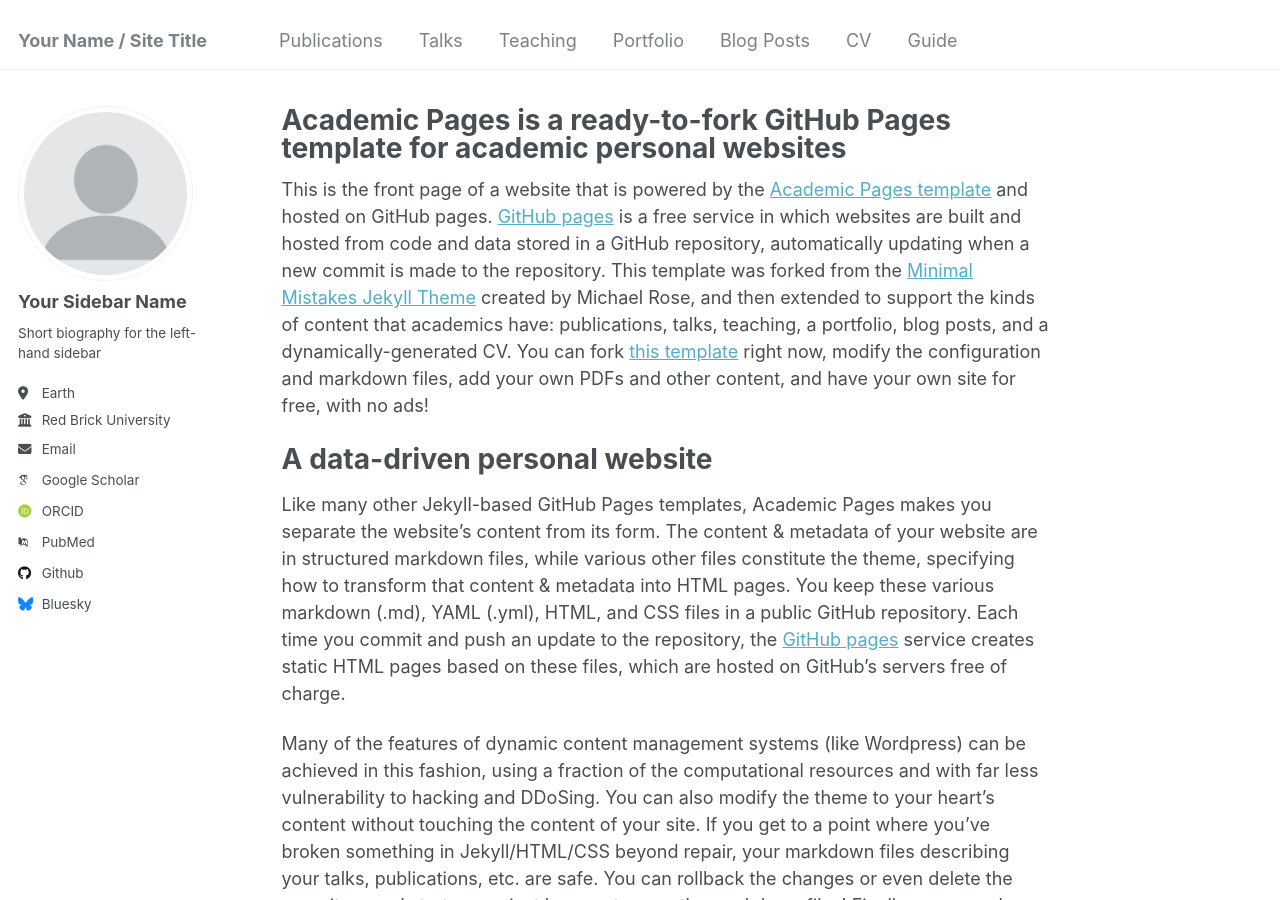
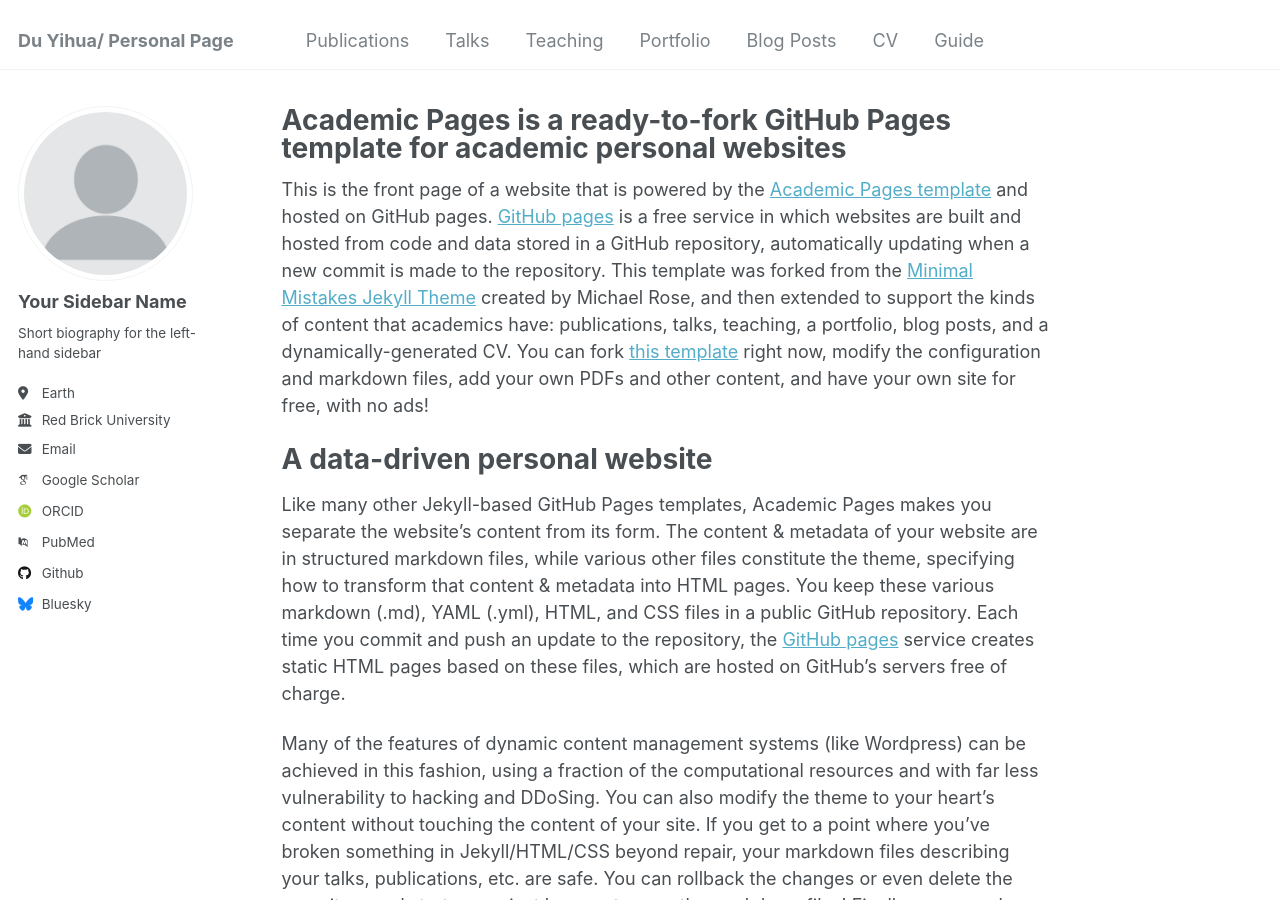
Before and after one commit to hit-perfect/hit-perfect.github.io, a Jekyll site: the page built from _pages/about.md, in a window 1280 px wide and 900 px high. Built offline with Jekyll 4.4.1, drawn with Linux system fonts in a browser that asks for light colours; some web fonts are replaced.

Commit message:
Update _config.yml

```diff
--- a/_config.yml
+++ b/_config.yml
@@ -8,7 +8,7 @@
 
 # Basic Site Settings
 locale                   : "en-US"
-title                    : "Your Name / Site Title"
+title                    : "Du Yihua/ Personal Page"
 title_separator          : "-"
 name                     : &name "Your Name"
 description              : &description "personal description"
```
